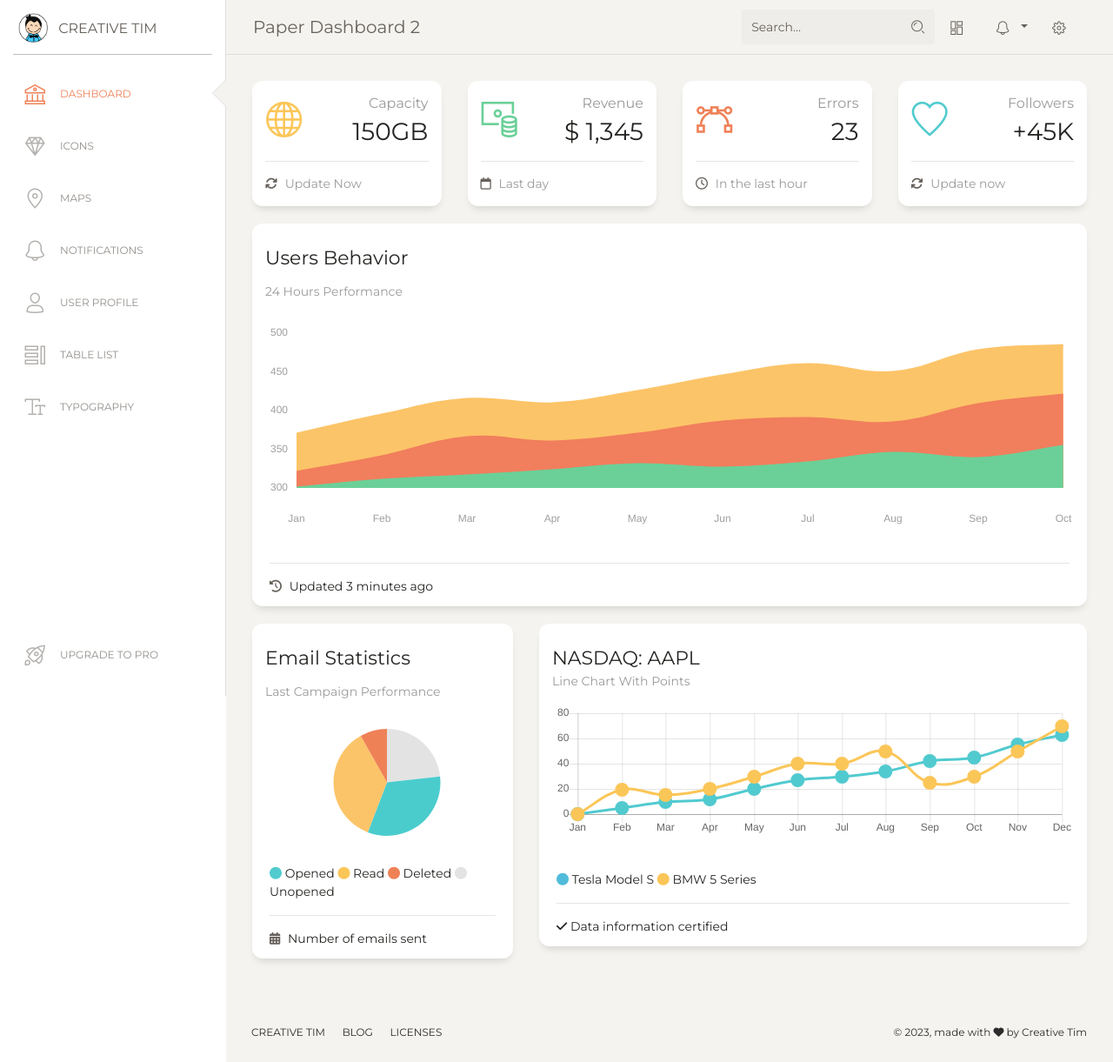
After one commit to figueredorv/crm, a PHP site: page /painel_funcionario2.php in a window 1280 px wide. The commit adds this page. Shown: the whole page at 87% size. Run offline with PHP 8.4, Linux system fonts and the light colour scheme; some libraries are stand-ins or nearby versions.

Commit message:
Pequenas alterações

```diff
--- /dev/null
+++ b/painel_funcionario2.php
@@ -0,0 +1,389 @@
+<!--
+=========================================================
+* Paper Dashboard 2 - v2.0.1
+=========================================================
+
+* Product Page: https://www.creative-tim.com/product/paper-dashboard-2
+* Copyright 2020 Creative Tim (https://www.creative-tim.com)
+
+Coded by www.creative-tim.com
+
+ =========================================================
+
+* The above copyright notice and this permission notice shall be included in all copies or substantial portions of the Software.
+-->
+<!DOCTYPE html>
+<html lang="en">
+
+<head>
+  <meta charset="utf-8" />
+  <link rel="apple-touch-icon" sizes="76x76" href="../assets/img/apple-icon.png">
+  <link rel="icon" type="image/png" href="../assets/img/favicon.png">
+  <meta http-equiv="X-UA-Compatible" content="IE=edge,chrome=1" />
+  <title>
+    Paper Dashboard 2 by Creative Tim
+  </title>
+  <meta content='width=device-width, initial-scale=1.0, maximum-scale=1.0, user-scalable=0, shrink-to-fit=no' name='viewport' />
+  <!--     Fonts and icons     -->
+  <link href="https://fonts.googleapis.com/css?family=Montserrat:400,700,200" rel="stylesheet" />
+  <link href="https://maxcdn.bootstrapcdn.com/font-awesome/latest/css/font-awesome.min.css" rel="stylesheet">
+  <!-- CSS Files -->
+  <link href="../assets/css/bootstrap.min.css" rel="stylesheet" />
+  <link href="../assets/css/paper-dashboard.css?v=2.0.1" rel="stylesheet" />
+  <!-- CSS Just for demo purpose, don't include it in your project -->
+  <link href="../assets/demo/demo.css" rel="stylesheet" />
+</head>
+
+<body class="">
+  <div class="wrapper ">
+    <div class="sidebar" data-color="white" data-active-color="danger">
+      <div class="logo">
+        <a href="https://www.creative-tim.com" class="simple-text logo-mini">
+          <div class="logo-image-small">
+            <img src="../assets/img/logo-small.png">
+          </div>
+          <!-- <p>CT</p> -->
+        </a>
+        <a href="https://www.creative-tim.com" class="simple-text logo-normal">
+          Creative Tim
+          <!-- <div class="logo-image-big">
+            <img src="../assets/img/logo-big.png">
+          </div> -->
+        </a>
+      </div>
+      <div class="sidebar-wrapper">
+        <ul class="nav">
+          <li class="active ">
+            <a href="./dashboard.html">
+              <i class="nc-icon nc-bank"></i>
+              <p>Dashboard</p>
+            </a>
+          </li>
+          <li>
+            <a href="./icons.html">
+              <i class="nc-icon nc-diamond"></i>
+              <p>Icons</p>
+            </a>
+          </li>
+          <li>
+            <a href="./map.html">
+              <i class="nc-icon nc-pin-3"></i>
+              <p>Maps</p>
+            </a>
+          </li>
+          <li>
+            <a href="./notifications.html">
+              <i class="nc-icon nc-bell-55"></i>
+              <p>Notifications</p>
+            </a>
+          </li>
+          <li>
+            <a href="./user.html">
+              <i class="nc-icon nc-single-02"></i>
+              <p>User Profile</p>
+            </a>
+          </li>
+          <li>
+            <a href="./tables.html">
+              <i class="nc-icon nc-tile-56"></i>
+              <p>Table List</p>
+            </a>
+          </li>
+          <li>
+            <a href="./typography.html">
+              <i class="nc-icon nc-caps-small"></i>
+              <p>Typography</p>
+            </a>
+          </li>
+          <li class="active-pro">
+            <a href="./upgrade.html">
+              <i class="nc-icon nc-spaceship"></i>
+              <p>Upgrade to PRO</p>
+            </a>
+          </li>
+        </ul>
+      </div>
+    </div>
+    <div class="main-panel">
+      <!-- Navbar -->
+      <nav class="navbar navbar-expand-lg navbar-absolute fixed-top navbar-transparent">
+        <div class="container-fluid">
+          <div class="navbar-wrapper">
+            <div class="navbar-toggle">
+              <button type="button" class="navbar-toggler">
+                <span class="navbar-toggler-bar bar1"></span>
+                <span class="navbar-toggler-bar bar2"></span>
+                <span class="navbar-toggler-bar bar3"></span>
+              </button>
+            </div>
+            <a class="navbar-brand" href="javascript:;">Paper Dashboard 2</a>
+          </div>
+          <button class="navbar-toggler" type="button" data-toggle="collapse" data-target="#navigation" aria-controls="navigation-index" aria-expanded="false" aria-label="Toggle navigation">
+            <span class="navbar-toggler-bar navbar-kebab"></span>
+            <span class="navbar-toggler-bar navbar-kebab"></span>
+            <span class="navbar-toggler-bar navbar-kebab"></span>
+          </button>
+          <div class="collapse navbar-collapse justify-content-end" id="navigation">
+            <form>
+              <div class="input-group no-border">
+                <input type="text" value="" class="form-control" placeholder="Search...">
+                <div class="input-group-append">
+                  <div class="input-group-text">
+                    <i class="nc-icon nc-zoom-split"></i>
+                  </div>
+                </div>
+              </div>
+            </form>
+            <ul class="navbar-nav">
+              <li class="nav-item">
+                <a class="nav-link btn-magnify" href="javascript:;">
+                  <i class="nc-icon nc-layout-11"></i>
+                  <p>
+                    <span class="d-lg-none d-md-block">Stats</span>
+                  </p>
+                </a>
+              </li>
+              <li class="nav-item btn-rotate dropdown">
+                <a class="nav-link dropdown-toggle" href="http://example.com" id="navbarDropdownMenuLink" data-toggle="dropdown" aria-haspopup="true" aria-expanded="false">
+                  <i class="nc-icon nc-bell-55"></i>
+                  <p>
+                    <span class="d-lg-none d-md-block">Some Actions</span>
+                  </p>
+                </a>
+                <div class="dropdown-menu dropdown-menu-right" aria-labelledby="navbarDropdownMenuLink">
+                  <a class="dropdown-item" href="#">Action</a>
+                  <a class="dropdown-item" href="#">Another action</a>
+                  <a class="dropdown-item" href="#">Something else here</a>
+                </div>
+              </li>
+              <li class="nav-item">
+                <a class="nav-link btn-rotate" href="javascript:;">
+                  <i class="nc-icon nc-settings-gear-65"></i>
+                  <p>
+                    <span class="d-lg-none d-md-block">Account</span>
+                  </p>
+                </a>
+              </li>
+            </ul>
+          </div>
+        </div>
+      </nav>
+      <!-- End Navbar -->
+      <div class="content">
+        <div class="row">
+          <div class="col-lg-3 col-md-6 col-sm-6">
+            <div class="card card-stats">
+              <div class="card-body ">
+                <div class="row">
+                  <div class="col-5 col-md-4">
+                    <div class="icon-big text-center icon-warning">
+                      <i class="nc-icon nc-globe text-warning"></i>
+                    </div>
+                  </div>
+                  <div class="col-7 col-md-8">
+                    <div class="numbers">
+                      <p class="card-category">Capacity</p>
+                      <p class="card-title">150GB<p>
+                    </div>
+                  </div>
+                </div>
+              </div>
+              <div class="card-footer ">
+                <hr>
+                <div class="stats">
+                  <i class="fa fa-refresh"></i>
+                  Update Now
+                </div>
+              </div>
+            </div>
+          </div>
+          <div class="col-lg-3 col-md-6 col-sm-6">
+            <div class="card card-stats">
+              <div class="card-body ">
+                <div class="row">
+                  <div class="col-5 col-md-4">
+                    <div class="icon-big text-center icon-warning">
+                      <i class="nc-icon nc-money-coins text-success"></i>
+                    </div>
+                  </div>
+                  <div class="col-7 col-md-8">
+                    <div class="numbers">
+                      <p class="card-category">Revenue</p>
+                      <p class="card-title">$ 1,345<p>
+                    </div>
+                  </div>
+                </div>
+              </div>
+              <div class="card-footer ">
+                <hr>
+                <div class="stats">
+                  <i class="fa fa-calendar-o"></i>
+                  Last day
+                </div>
+              </div>
+            </div>
+          </div>
+          <div class="col-lg-3 col-md-6 col-sm-6">
+            <div class="card card-stats">
+              <div class="card-body ">
+                <div class="row">
+                  <div class="col-5 col-md-4">
+                    <div class="icon-big text-center icon-warning">
+                      <i class="nc-icon nc-vector text-danger"></i>
+                    </div>
+                  </div>
+                  <div class="col-7 col-md-8">
+                    <div class="numbers">
+                      <p class="card-category">Errors</p>
+                      <p class="card-title">23<p>
+                    </div>
+                  </div>
+                </div>
+              </div>
+              <div class="card-footer ">
+                <hr>
+                <div class="stats">
+                  <i class="fa fa-clock-o"></i>
+                  In the last hour
+                </div>
+              </div>
+            </div>
+          </div>
+          <div class="col-lg-3 col-md-6 col-sm-6">
+            <div class="card card-stats">
+              <div class="card-body ">
+                <div class="row">
+                  <div class="col-5 col-md-4">
+                    <div class="icon-big text-center icon-warning">
+                      <i class="nc-icon nc-favourite-28 text-primary"></i>
+                    </div>
+                  </div>
+                  <div class="col-7 col-md-8">
+                    <div class="numbers">
+                      <p class="card-category">Followers</p>
+                      <p class="card-title">+45K<p>
+                    </div>
+                  </div>
+                </div>
+              </div>
+              <div class="card-footer ">
+                <hr>
+                <div class="stats">
+                  <i class="fa fa-refresh"></i>
+                  Update now
+                </div>
+              </div>
+            </div>
+          </div>
+        </div>
+        <div class="row">
+          <div class="col-md-12">
+            <div class="card ">
+              <div class="card-header ">
+                <h5 class="card-title">Users Behavior</h5>
+                <p class="card-category">24 Hours performance</p>
+              </div>
+              <div class="card-body ">
+                <canvas id=chartHours width="400" height="100"></canvas>
+              </div>
+              <div class="card-footer ">
+                <hr>
+                <div class="stats">
+                  <i class="fa fa-history"></i> Updated 3 minutes ago
+                </div>
+              </div>
+            </div>
+          </div>
+        </div>
+        <div class="row">
+          <div class="col-md-4">
+            <div class="card ">
+              <div class="card-header ">
+                <h5 class="card-title">Email Statistics</h5>
+                <p class="card-category">Last Campaign Performance</p>
+              </div>
+              <div class="card-body ">
+                <canvas id="chartEmail"></canvas>
+              </div>
+              <div class="card-footer ">
+                <div class="legend">
+                  <i class="fa fa-circle text-primary"></i> Opened
+                  <i class="fa fa-circle text-warning"></i> Read
+                  <i class="fa fa-circle text-danger"></i> Deleted
+                  <i class="fa fa-circle text-gray"></i> Unopened
+                </div>
+                <hr>
+                <div class="stats">
+                  <i class="fa fa-calendar"></i> Number of emails sent
+                </div>
+              </div>
+            </div>
+          </div>
+          <div class="col-md-8">
+            <div class="card card-chart">
+              <div class="card-header">
+                <h5 class="card-title">NASDAQ: AAPL</h5>
+                <p class="card-category">Line Chart with Points</p>
+              </div>
+              <div class="card-body">
+                <canvas id="speedChart" width="400" height="100"></canvas>
+              </div>
+              <div class="card-footer">
+                <div class="chart-legend">
+                  <i class="fa fa-circle text-info"></i> Tesla Model S
+                  <i class="fa fa-circle text-warning"></i> BMW 5 Series
+                </div>
+                <hr />
+                <div class="card-stats">
+                  <i class="fa fa-check"></i> Data information certified
+                </div>
+              </div>
+            </div>
+          </div>
+        </div>
+      </div>
+      <footer class="footer footer-black  footer-white ">
+        <div class="container-fluid">
+          <div class="row">
+            <nav class="footer-nav">
+              <ul>
+                <li><a href="https://www.creative-tim.com" target="_blank">Creative Tim</a></li>
+                <li><a href="https://www.creative-tim.com/blog" target="_blank">Blog</a></li>
+                <li><a href="https://www.creative-tim.com/license" target="_blank">Licenses</a></li>
+              </ul>
+            </nav>
+            <div class="credits ml-auto">
+              <span class="copyright">
+                © <script>
+                  document.write(new Date().getFullYear())
+                </script>, made with <i class="fa fa-heart heart"></i> by Creative Tim
+              </span>
+            </div>
+          </div>
+        </div>
+      </footer>
+    </div>
+  </div>
+  <!--   Core JS Files   -->
+  <script src="../assets/js/core/jquery.min.js"></script>
+  <script src="../assets/js/core/popper.min.js"></script>
+  <script src="../assets/js/core/bootstrap.min.js"></script>
+  <script src="../assets/js/plugins/perfect-scrollbar.jquery.min.js"></script>
+  <!--  Google Maps Plugin    -->
+  <script src="https://maps.googleapis.com/maps/api/js?key=YOUR_KEY_HERE"></script>
+  <!-- Chart JS -->
+  <script src="../assets/js/plugins/chartjs.min.js"></script>
+  <!--  Notifications Plugin    -->
+  <script src="../assets/js/plugins/bootstrap-notify.js"></script>
+  <!-- Control Center for Now Ui Dashboard: parallax effects, scripts for the example pages etc -->
+  <script src="../assets/js/paper-dashboard.min.js?v=2.0.1" type="text/javascript"></script><!-- Paper Dashboard DEMO methods, don't include it in your project! -->
+  <script src="../assets/demo/demo.js"></script>
+  <script>
+    $(document).ready(function() {
+      // Javascript method's body can be found in assets/assets-for-demo/js/demo.js
+      demo.initChartsPages();
+    });
+  </script>
+</body>
+
+</html>
```
Also changed, not shown: index.php (+4 -3 lines), painel_funcionario.php (+17 -0 lines).
